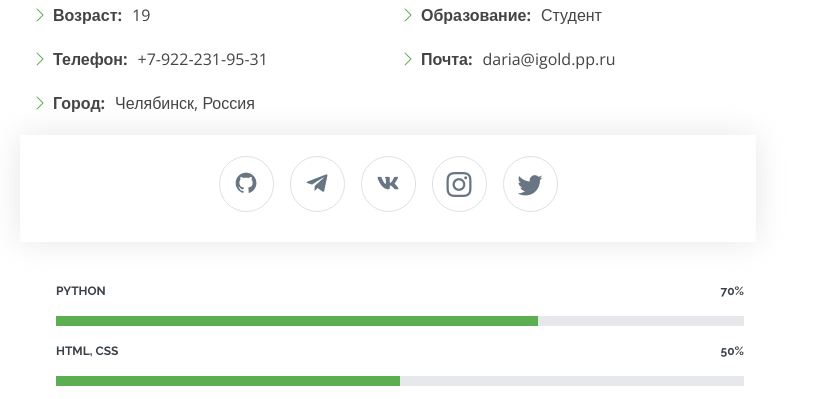
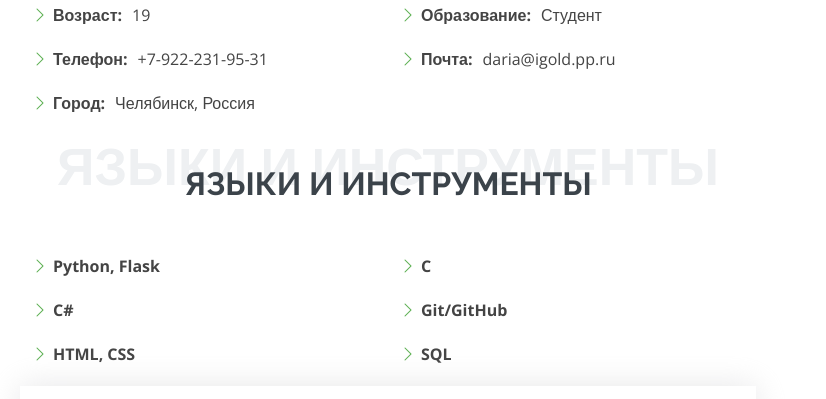
Before and after one commit to Goldria/Goldria.gihub.io, a plain HTML site: page index.html in a window 1280 px wide. Shown: the part 975-1374 px from the top of the page, 454-1280 px from the left. Drawn offline with nearby package versions, Linux system fonts and the light colour scheme.

Commit message:
Changed HTML file.

```diff
--- a/index.html
+++ b/index.html
@@ -126,6 +126,42 @@
                       </li>
                     </ul>
                   </div>
+                  <div class="section-title">
+                    <span>Языки и инструменты</span>
+                    <h2>Языки и инструменты</h2>
+                  </div>
+                  <div class="col-lg-6">
+                    <ul>
+                      <li>
+                        <i class="bi bi-chevron-right"></i>
+                        <strong>Python, Flask</strong>
+                      </li>
+                      <li>
+                        <i class="bi bi-chevron-right"></i>
+                        <strong>C#</strong>
+                      </li>
+                      <li>
+                        <i class="bi bi-chevron-right"></i>
+                        <strong>HTML, CSS</strong>
+                      </li>
+                    </ul>
+                  </div>
+                  <div class="col-lg-6">
+                    <ul>
+                      <li>
+                        <i class="bi bi-chevron-right"></i>
+                        <strong>C</strong>
+                      </li>
+                      <li>
+                        <i class="bi bi-chevron-right"></i>
+                        <strong>Git/GitHub</strong>
+                      </li>
+                      <li>
+                        <i class="bi bi-chevron-right"></i>
+                        <strong>SQL</strong>
+                      </li>
+                    </ul>
+                  </div>
                   <div class="info-box">
                     <div class="social-links">
                       <a href="https://github.com/Goldria" class="github"
@@ -149,7 +185,7 @@
                   </div>
                 </div>
                 <!-- End .content-->
-
+                <!--
                 <div class="skills-content ps-lg-4">
                   <div class="progress">
                     <span class="skill">Python<i class="val">70%</i></span>
@@ -215,7 +251,7 @@
                       ></div>
                     </div>
                   </div>
-                </div>
+                </div> -->
               </div>
             </div>
           </div>
@@ -453,10 +489,9 @@
               <div class="card mb-3">
                 <div class="card-header">Найти меня</div>
                 <div class="card-body">
-                  <div id="map" style="height: 340px; width: 100%">
+                  <div id="map">
                     <iframe
-                      width="600"
-                      height="340"
+                      style="height: 340px; width: 100%"
                       frameborder="0"
                       style="border: 0"
                       src="https://www.google.com/maps/embed?pb=!1m18!1m12!1m3!1d222247.10309740463!2d61.39291109067342!3d55.15977472515765!2m3!1f0!2f0!3f0!3m2!1i1024!2i768!4f13.1!3m3!1m2!1s0x43ae4a9789ac8a0b%3A0x3c7f989fbbf74a62!2sChelyabinsk%2C%20Chelyabinsk%20Oblast%2C%20Russia!5e0!3m2!1sen!2sus!4v1632846415125!5m2!1sen!2sus"
```
